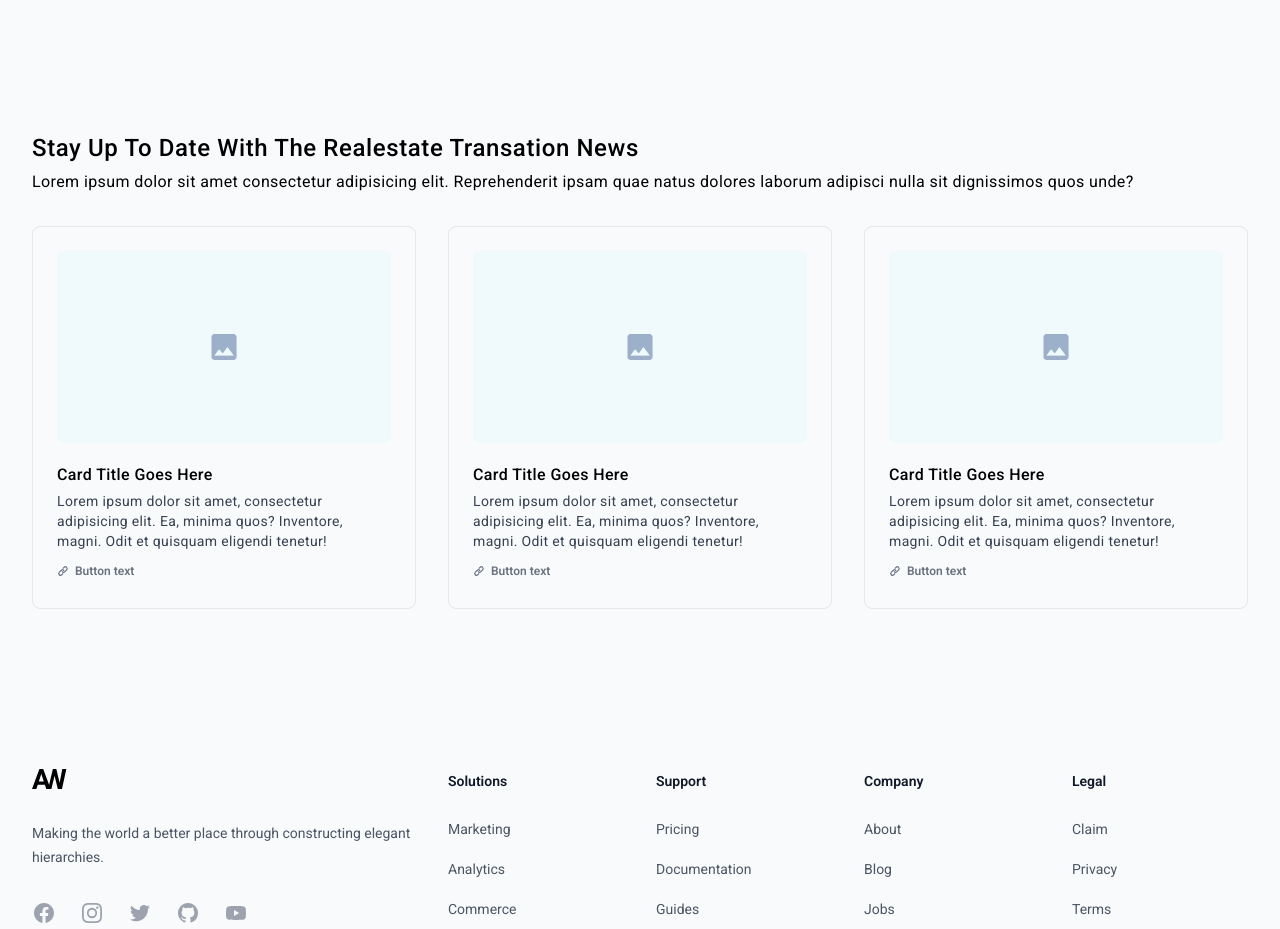
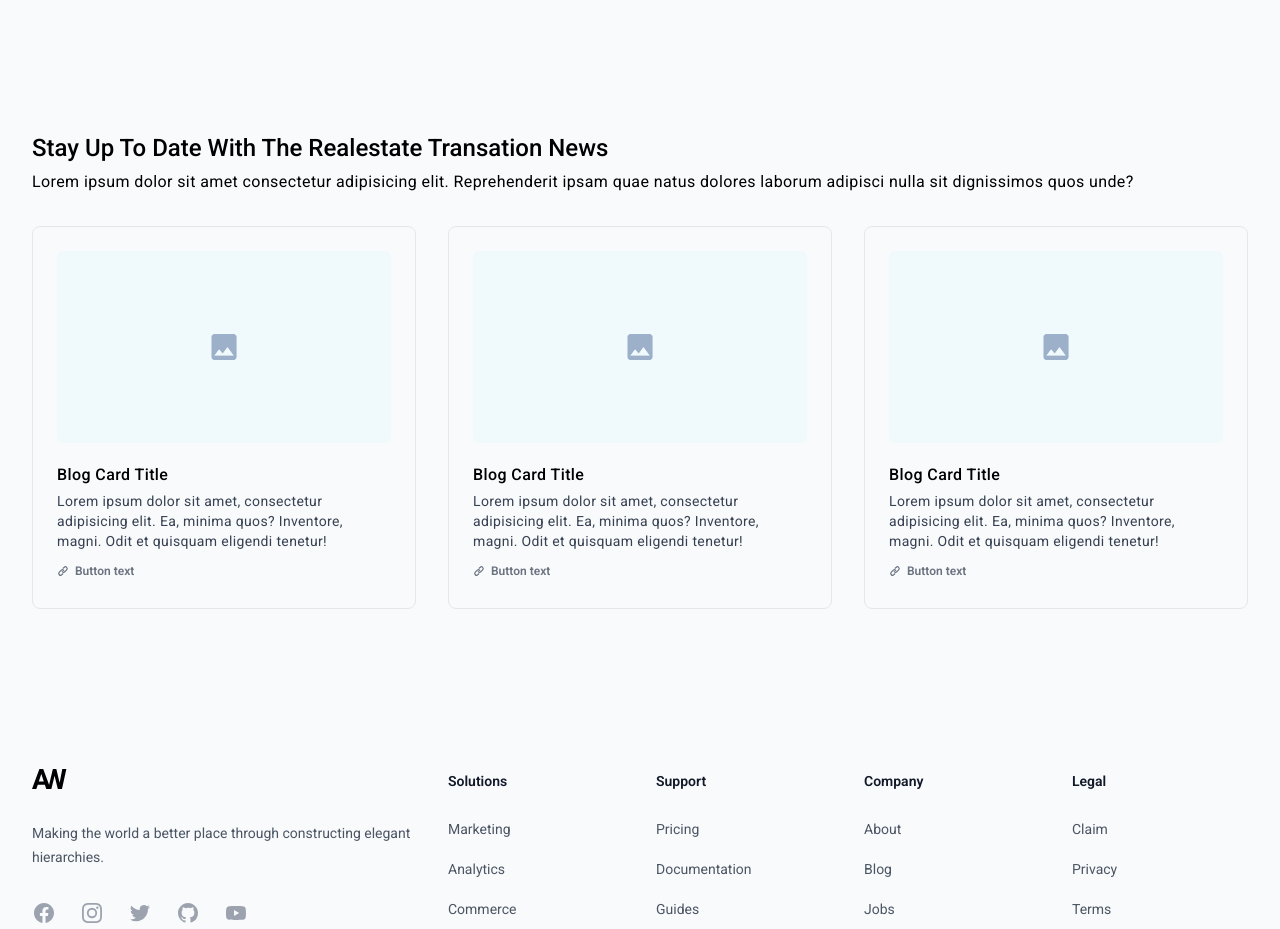
Before and after one commit to iamwillcode/agentwebb, a Next.js app: page / in a window 1280 px wide. Shown: the part 3060-3989 px from the top of the page. Built offline with nearby package versions, Linux system fonts and the light colour scheme.

Commit message:
updated components

```diff
--- a/components/BlogCard.tsx
+++ b/components/BlogCard.tsx
@@ -1,23 +1,32 @@
 import Image from 'next/image'
+import Link from 'next/link'
 import React from 'react'
 import { HiLink } from 'react-icons/hi'
 
-export default function BlogCard() {
+interface BlogCardProps {
+  title: string,
+  body: string,
+  link: string
+  linkName: string
+}
+
+export default function BlogCard(props: BlogCardProps) {
   return (
     <div className="overflow-hidden transition-all bg-transparent border rounded-lg hover:cursor-pointer hover:bg-slate-100">
       <div className="px-4 py-5 sm:p-6">
         <div className="relative w-full h-48 mb-4">
           <Image fill quality={40} src="/dummy-image.png" alt="Dummy Image" />
         </div>
-        <p className="title-medium" aria-label='Blog-Card--Headline'>Card Title Goes Here</p>
-        <p className="leading-5 text-gray-700 body-medium">Lorem ipsum dolor sit amet, consectetur adipisicing elit. Ea, minima quos? Inventore, magni. Odit et quisquam eligendi tenetur!</p>
-        <button
+        <p className="title-medium" aria-label='Blog-Card--Headline'>{props.title || "Blog Card Title"}</p>
+        <p className="leading-5 text-gray-700 body-medium">{props.body || "Lorem ipsum dolor sit amet, consectetur adipisicing elit. Ea, minima quos? Inventore, magni. Odit et quisquam eligendi tenetur!"}</p>
+        <Link
+        href={props.link || "/#"}
         type="button"
         className="inline-flex mt-2 items-center gap-1.5 py-1 pr-2 text-xs font-semibold text-gray-500 bg-transparent hover:bg-indigo-100"
       >
         <HiLink />
-        Button text
-      </button>
+        {props.linkName || "Button text"}
+      </Link>
       </div>
     </div>
   )
--- a/pages/index.tsx
+++ b/pages/index.tsx
@@ -7,7 +7,6 @@ import {
   HiOutlineFire,
   HiOutlineDeviceTablet,
 } from "react-icons/hi";
-import Link from "next/link";
 
 const items = [
   { id: 1, headline: "Feature 01" },
--- a/styles/globals.css
+++ b/styles/globals.css
@@ -39,7 +39,7 @@
     @apply text-[2rem] leading-8 tracking-normal font-medium
   }
   .headline-medium {
-    @apply text-[1.5rem] leading-8 tracking-wide font-medium
+    @apply text-[1.5rem] leading-8 tracking-normal font-medium
   }
   .headline-small {
     @apply text-[1.5rem] leading-8 tracking-wide font-medium
```
